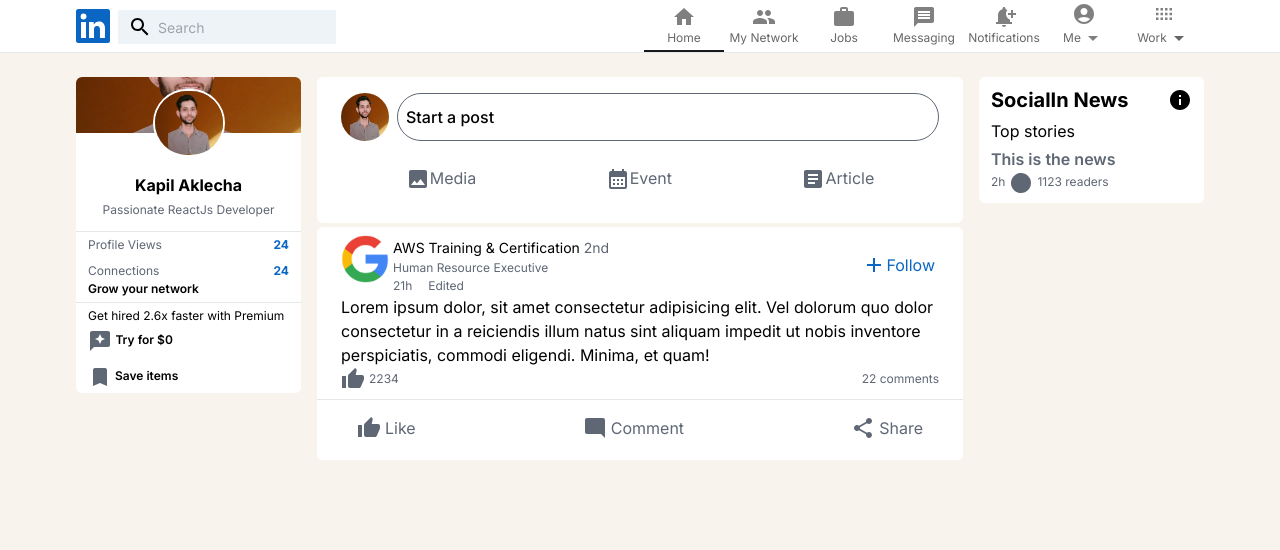
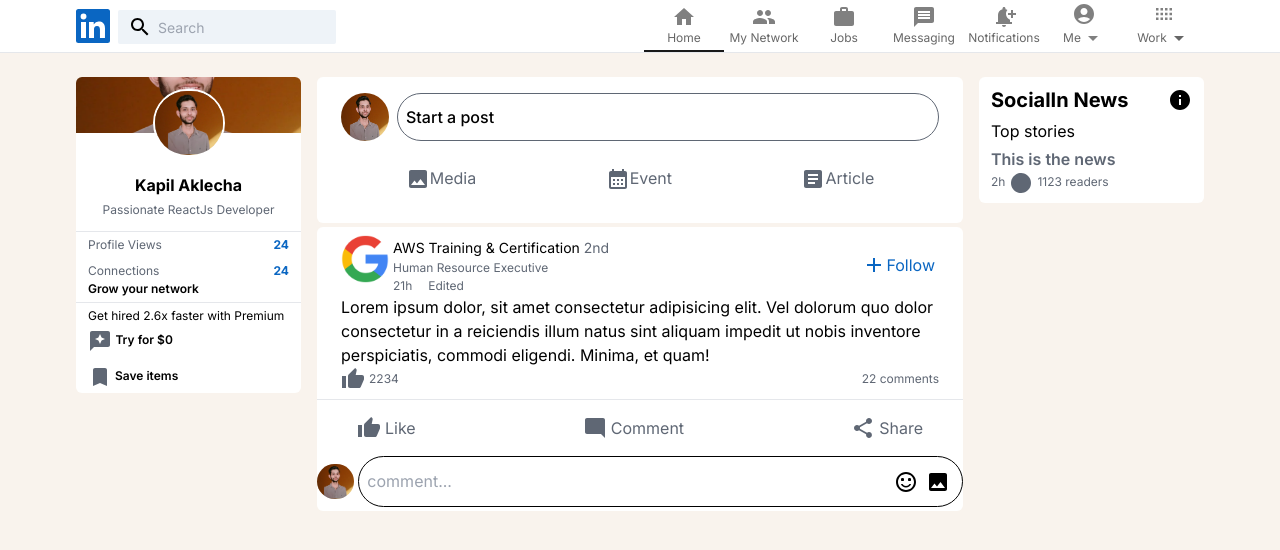
Before and after one commit to kapilaklecha/LinkedIn-clone, a Next.js app: page /main in a window 1280 px wide. Shown: the top 550 px of the page. Built offline with nearby package versions, Linux system fonts and the light colour scheme; no server answers.

Commit message:
added comment card

```diff
--- a/app/components/mainpage/MidSection.jsx
+++ b/app/components/mainpage/MidSection.jsx
@@ -4,6 +4,7 @@
 import ModeCommentIcon from "@mui/icons-material/ModeComment";
 import ShareIcon from "@mui/icons-material/Share";
 import Image from "next/image";
+import CommentBox from "./CommentBox";
 
 const MidSection = () => {
   return (
@@ -54,6 +55,7 @@
         <ButtonB text={"Comment"} logo={<ModeCommentIcon />} />
         <ButtonB text={"Share"} logo={<ShareIcon />} />
       </div>
+      <CommentBox />
     </div>
   );
 };
```
